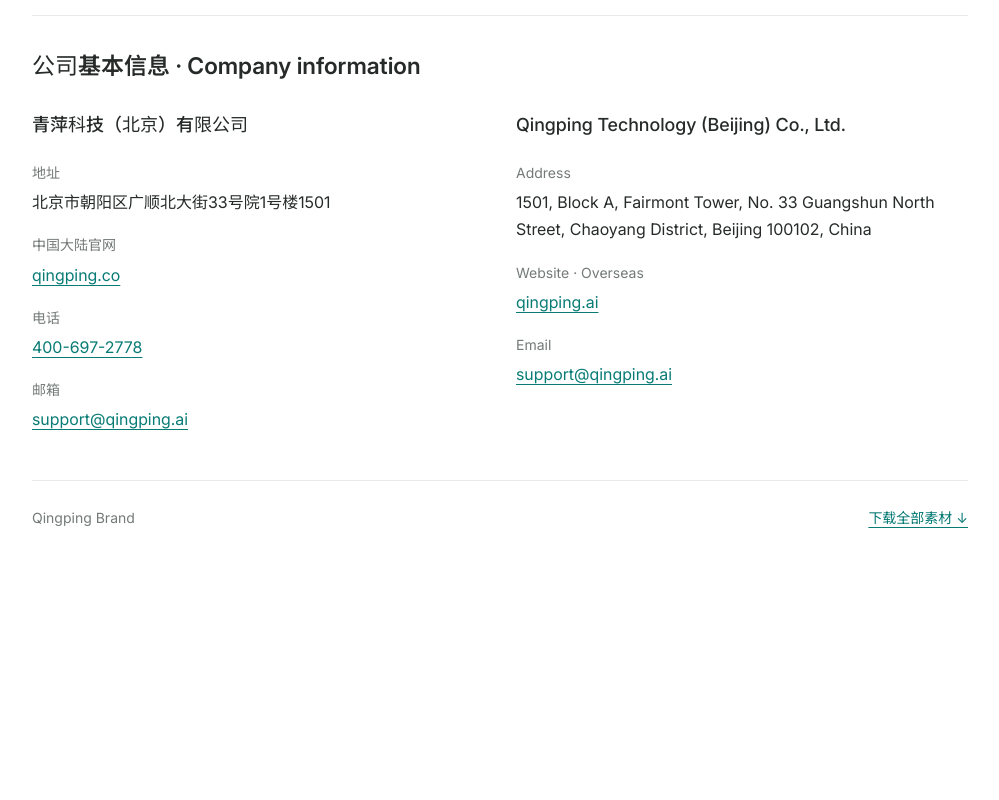
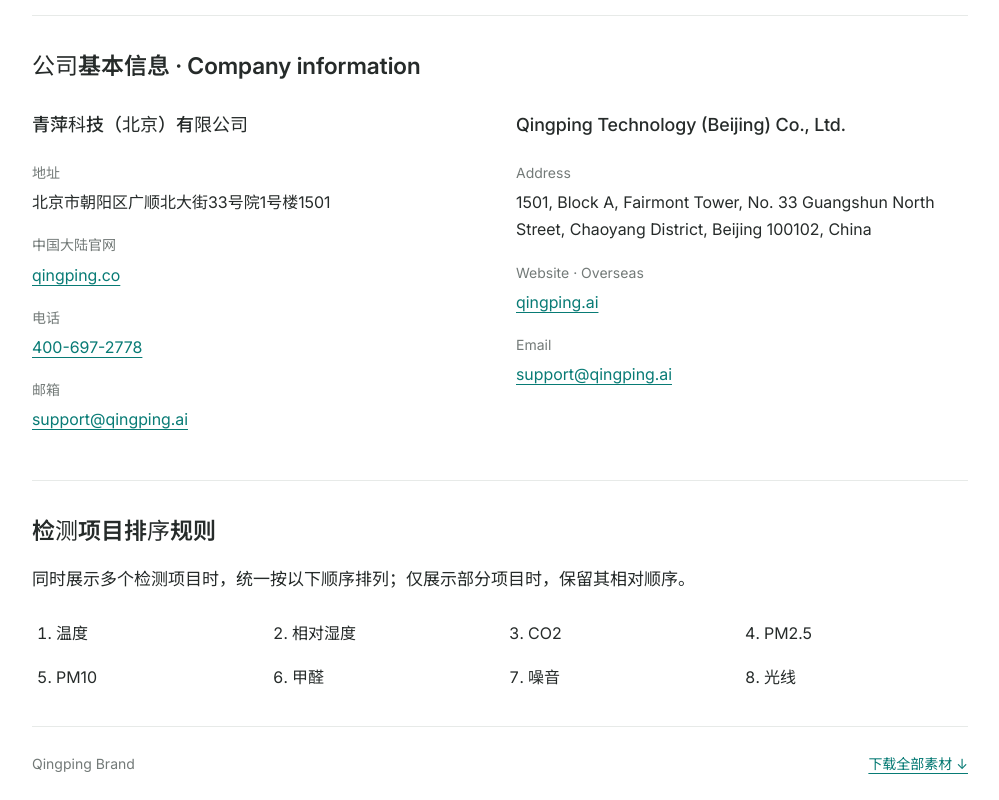
Before and after one commit to tapeterjiang-gif/qingping-brand, a plain HTML site: page index.html in a window 1280 px wide. Shown: the part 11056-11856 px from the top of the page, without its empty margins (140-1139 px from the left). Before the commit the page ends 11610 px from the top, so only its background shows below. Drawn offline with Linux system fonts and the light colour scheme.

Commit message:
Update Site source

```diff
--- a/index.html
+++ b/index.html
@@ -1,6 +1,6 @@
 <!doctype html>
 <html lang="zh-CN">
-<head><meta charset="UTF-8"><meta name="viewport" content="width=device-width,initial-scale=1"><title>Qingping Brand · 青萍品牌规范</title><meta name="description" content="青萍品牌素材与使用说明：Slogan、品牌色、Logo、字标与应用图标。"><link rel="icon" type="image/svg+xml" sizes="any" href="assets/icons/web/favicon.svg?v=favicon-rounded-20261029"><link rel="manifest" href="site.webmanifest"><meta name="theme-color" content="#1FB6AE"><link rel="stylesheet" href="style.css?v=company-20261121"></head>
+<head><meta charset="UTF-8"><meta name="viewport" content="width=device-width,initial-scale=1"><title>Qingping Brand · 青萍品牌规范</title><meta name="description" content="青萍品牌素材与使用说明：Slogan、品牌色、Logo、字标与应用图标。"><link rel="icon" type="image/svg+xml" sizes="any" href="assets/icons/web/favicon.svg?v=favicon-rounded-20261029"><link rel="manifest" href="site.webmanifest"><meta name="theme-color" content="#1FB6AE"><link rel="stylesheet" href="style.css?v=measurement-order-20261121"></head>
 <body><main>
 <header><h1>Qingping Brand</h1><p>青萍品牌规范与素材</p><nav aria-label="页面目录"><a href="#slogan">品牌表达</a><a href="#typography">视觉规范</a><a href="#web-icons">图标素材</a><a href="#company">公司信息</a><a href="assets/qingping-brand-assets.zip?v=badge-20261120" download>下载全部素材</a></nav></header>
 <section id="slogan"><h2>Slogan · 品牌主张</h2><div class="slogan-group"><h3>主 Slogan</h3><div class="slogan-row"><span class="slogan-language">中文</span><p>看见环境。</p></div><div class="slogan-row"><span class="slogan-language">English</span><p lang="en">See your environment.</p></div><p class="caption">用于与 Logo 并置的品牌表达。</p></div><div class="slogan-group"><h3>展开文案</h3><div class="slogan-row"><span class="slogan-language">中文</span><p>看见环境，让舒适有据可依。</p></div><div class="slogan-row"><span class="slogan-language">English</span><p lang="en">See your environment. Know your comfort.</p></div><p class="caption">用于官网介绍、产品包装和品牌传播，承接从感知到理解的递进。</p></div><p class="note">中英文按使用场景选择，保持以上文字、大小写与标点。主 Slogan 与展开文案分层使用，不必同时出现。</p></section>
@@ -101,5 +101,10 @@ android:roundIcon="@mipmap/ic_launcher_round"</code></pre><p>包内含矢量源
 </dl></div>
 </div>
 </section>
+<section id="measurement-order" aria-labelledby="measurement-order-title">
+<h2 id="measurement-order-title">检测项目排序规则</h2>
+<p>同时展示多个检测项目时，统一按以下顺序排列；仅展示部分项目时，保留其相对顺序。</p>
+<ol class="measurement-order"><li>温度</li><li>相对湿度</li><li>CO2</li><li>PM2.5</li><li>PM10</li><li>甲醛</li><li>噪音</li><li>光线</li></ol>
+</section>
 <footer><span>Qingping Brand</span><a download href="assets/qingping-brand-assets.zip?v=badge-20261120">下载全部素材 ↓</a></footer>
 </main><div id="toast" role="status" aria-live="polite"></div><script src="app.js"></script></body></html>
--- a/style.css
+++ b/style.css
@@ -115,3 +115,5 @@ body{font-family:Inter,"Qingping Brand Preview Sans","Source Han Sans SC",sans-s
 .company-details dt{width:auto;font-size:14px;margin-bottom:4px}
 .company-details dd{display:block;margin:0;font-size:16px;line-height:1.7;overflow-wrap:anywhere}
 @media(max-width:700px){.company-grid{grid-template-columns:1fr;gap:24px}}
+
+.measurement-order{display:grid;grid-template-columns:repeat(4,minmax(0,1fr));gap:8px 32px;padding-left:24px;margin:20px 0 0}.measurement-order li{padding:4px 0}@media(max-width:600px){.measurement-order{grid-template-columns:repeat(2,minmax(0,1fr))}}
```
